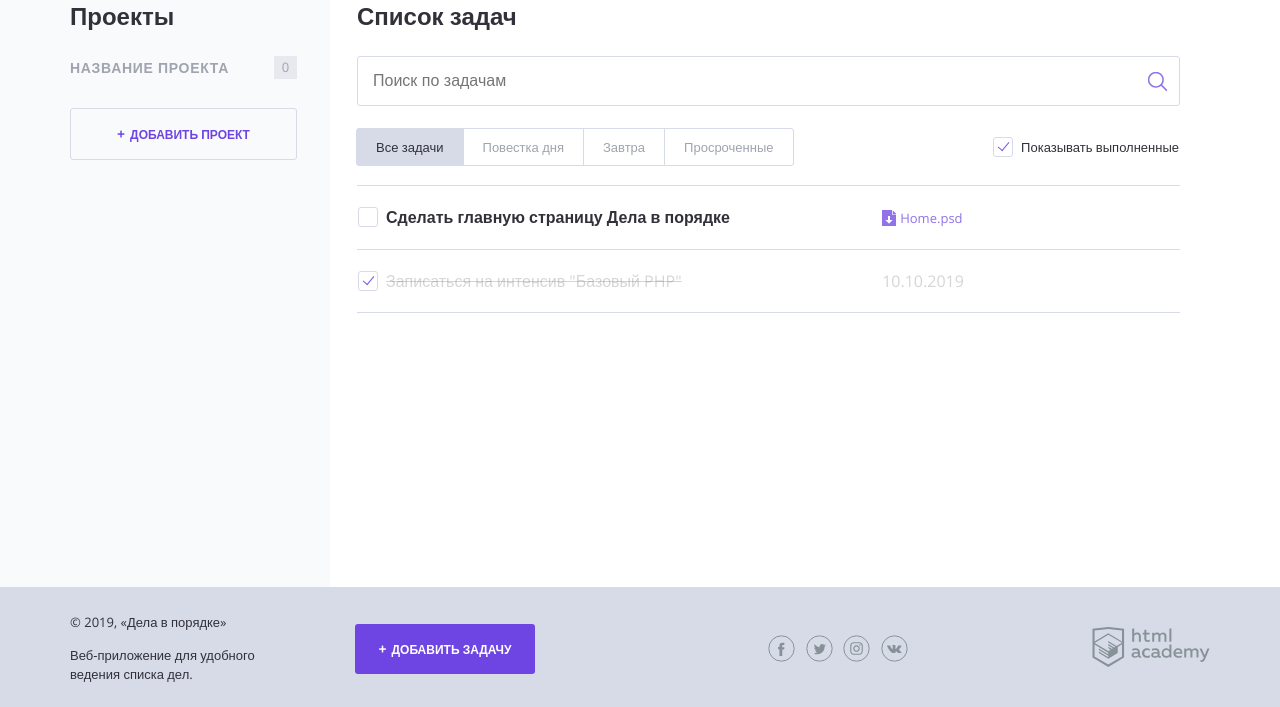
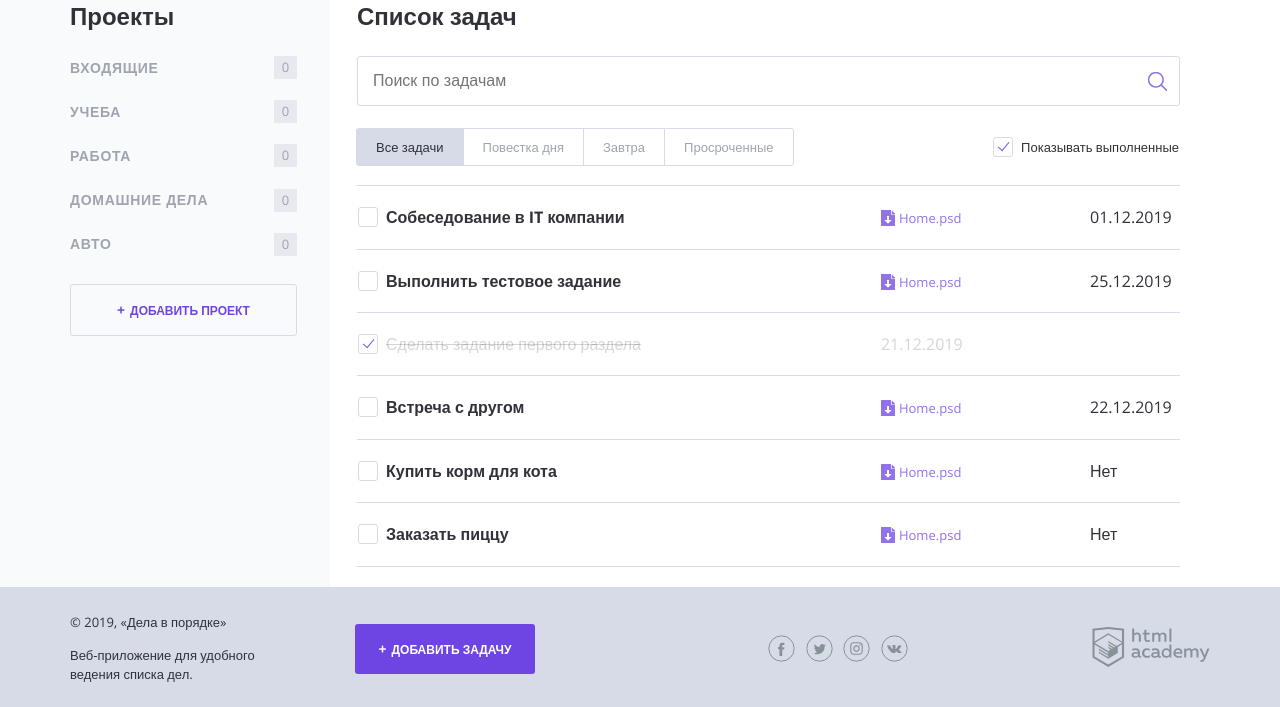
Before and after one commit to grand-roman/590097-doingsdone, a PHP site: page / in a window 1280 px wide. Shown: the part 93-800 px from the top of the page. Run offline with PHP 8.4, Linux system fonts and the light colour scheme.

Commit message:
#5 Итерация по массивам

```diff
--- a/index.php
+++ b/index.php
@@ -1,5 +1,43 @@
 <?php
-// показывать или нет выполненные задачи
+$project_tasks = ["Входящие","Учеба","Работа","Домашние дела","Авто"];
+$tasks_with_information = [
+    [
+        "Задача" => "Собеседование в IT компании",
+        "Дата выполнения" => "01.12.2019",
+        "Категория" => "Работа",
+        "Выполнен" => "Нет"
+    ],
+      [
+        "Задача" => "Выполнить тестовое задание",
+        "Дата выполнения" => "25.12.2019",
+        "Категория" => "Работа",
+        "Выполнен" => "Нет"
+    ],
+      [
+        "Задача" => "Сделать задание первого раздела",
+        "Дата выполнения" => "21.12.2019",
+        "Категория" => "Учеба",
+        "Выполнен" => "Да"
+    ],
+      [
+        "Задача" => "Встреча с другом",
+        "Дата выполнения" => "22.12.2019",
+        "Категория" => "Входящие",
+        "Выполнен" => "Нет"
+    ],
+      [
+        "Задача" => "Купить корм для кота",
+        "Дата выполнения" => "Нет",
+        "Категория" => "Домашние дела",
+        "Выполнен" => "Нет"
+    ],
+      [
+        "Задача" => "Заказать пиццу",
+        "Дата выполнения" => "Нет",
+        "Категория" => "Домашние дела",
+        "Выполнен" => "Нет"
+    ],
+];
 $show_complete_tasks = rand(0, 1);
 ?>
 <!DOCTYPE html>
@@ -46,10 +84,12 @@ $show_complete_tasks = rand(0, 1);
 
                 <nav class="main-navigation">
                     <ul class="main-navigation__list">
+                        <?php for ($i=0; $i<count($project_tasks); $i++): ?>
                             <li class="main-navigation__list-item">
-                            <a class="main-navigation__list-item-link" href="#">Название проекта</a>
+                                <a class="main-navigation__list-item-link" href="#"><?=$project_tasks[$i];?></a>
                              <span class="main-navigation__list-item-count">0</span>
                             </li>
+                        <?php endfor; ?>
                     </ul>
                 </nav>
 
@@ -81,11 +121,13 @@ $show_complete_tasks = rand(0, 1);
                 </div>
 
                 <table class="tasks">
+                    <?php foreach($tasks_with_information as $key => $task): ?>
+                        <?php if ($task["Выполнен"] === "Нет"): ?>
                             <tr class="tasks__item task">
                                 <td class="task__select">
                                     <label class="checkbox task__checkbox">
                                         <input class="checkbox__input visually-hidden task__checkbox" type="checkbox" value="1">
-                                <span class="checkbox__text">Сделать главную страницу Дела в порядке</span>
+                                        <span class="checkbox__text"><?=$task["Задача"];?></span>
                                     </label>
                                 </td>
 
@@ -93,22 +135,26 @@ $show_complete_tasks = rand(0, 1);
                                     <a class="download-link" href="#">Home.psd</a>
                                 </td>
 
-                        <td class="task__date"></td>
+                                <td class="task__date"><?=$task["Дата выполнения"];?></td>
                             </tr>
+                        <?php endif; ?>
                         <?php if ($show_complete_tasks === 1): ?>
+                            <?php if ($task["Выполнен"] === "Да"): ?>
                                 <tr class="tasks__item task task--completed">
                                     <td class="task__select">
                                         <label class="checkbox task__checkbox">
                                             <input class="checkbox__input visually-hidden" type="checkbox" checked>
-                                    <span class="checkbox__text">Записаться на интенсив "Базовый PHP"</span>
+                                            <span class="checkbox__text"><?=$task["Задача"];?></span>
                                         </label>
                                     </td>
-                            <td class="task__date">10.10.2019</td>
+                                    <td class="task__date"><?=$task["Дата выполнения"];?></td>
 
                                     <td class="task__controls">
                                     </td>
                                 </tr>
                             <?php endif; ?>
+                        <?php endif; ?>
+                    <?php endforeach; ?>
                 </table>
             </main>
         </div>
```
Lines whose indentation alone changed are shown as unchanged.
